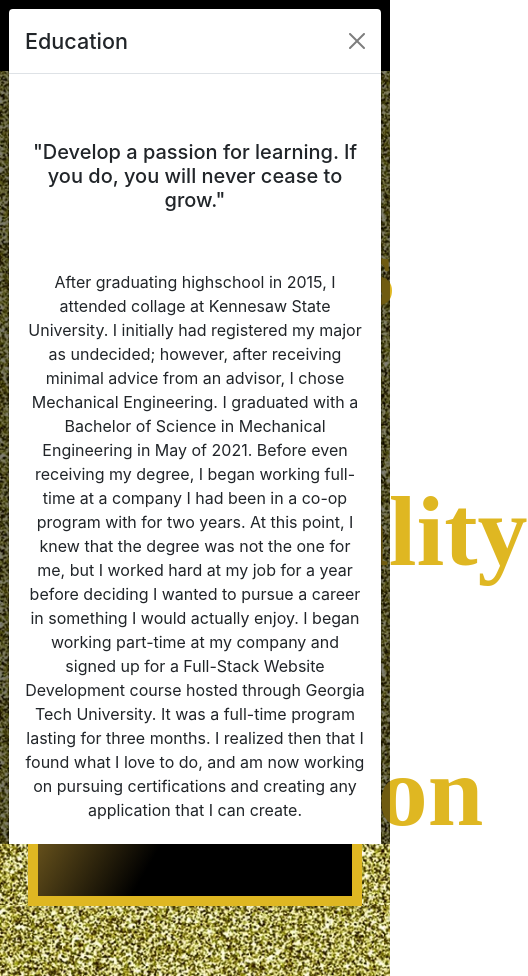
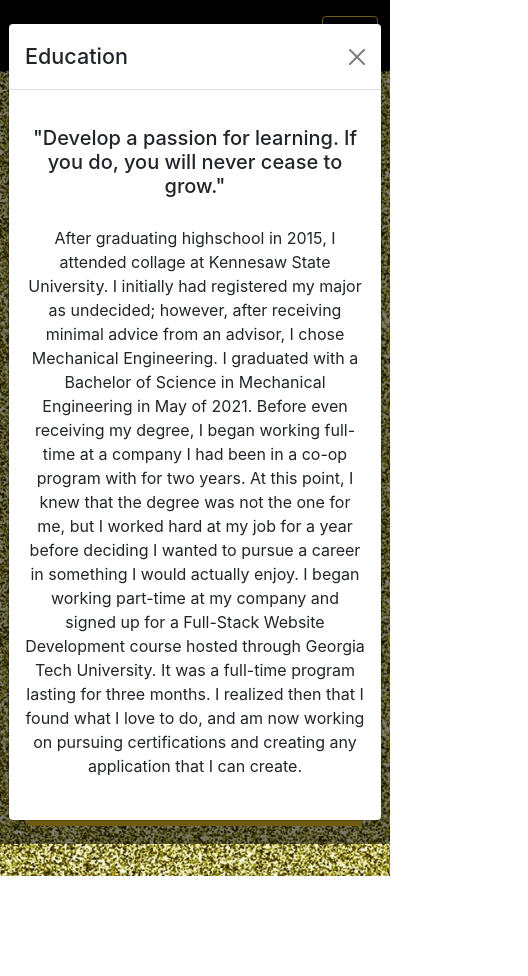
Before and after one commit to courtbourt12/CourtneyMadeAnAwesomePortfolio, a React (Create React App) app in the folder portfolio/: page /about in a window 390 px wide. Both pictures are taken after a click on the button "Education". Shown: the whole page, 528 px wide, since content can reach past the window. After the commit the page ends 876 px from the top, so only its background shows below. Built offline with nearby package versions, Linux system fonts and the light colour scheme; a web font is replaced by a local one.

Commit message:
lets see now

```diff
--- a/portfolio/src/components/Education.js
+++ b/portfolio/src/components/Education.js
@@ -30,7 +30,7 @@ function Education() {
                   </Modal.Title>
                 </Modal.Header>
                 <Modal.Body>
-                  <h5
+                  <h5 className= "fixThePadding"
                   style = {{
                       textAlign: "center",
                       paddingBottom: "50px",
@@ -39,7 +39,7 @@ function Education() {
                   <p
                   style = {{
                     textAlign: "center",
-                    paddingBottom: "50px"
+                    paddingBottom: "10px"
                 }}>
                     After graduating highschool in 2015, I attended collage at Kennesaw State University.  I initially had registered my major as undecided; however, after receiving minimal advice from an advisor, I chose Mechanical Engineering.  I graduated with a Bachelor of Science in Mechanical Engineering in May of 2021.  Before even receiving my degree, I began working full-time at a company I had been in a co-op program with for two years.  At this point, I knew that the degree was not the one for me, but I worked hard at my job for a year before deciding I wanted to pursue a career in something I would actually enjoy.  I began working part-time at my company and signed up for a Full-Stack Website Development course hosted through Georgia Tech University.  It was a full-time program lasting for three months.  I realized then that I found what I love to do, and am now working on pursuing certifications and creating any application that I can create.
                   </p>
--- a/portfolio/src/styling/About.css
+++ b/portfolio/src/styling/About.css
@@ -36,7 +36,7 @@
         display: block;
         width: 90%;
         height: 240px;
-        margin-bottom: 20px;
+        margin-bottom: 10px;
         margin-left: auto;
         margin-right: auto;
     }
@@ -45,7 +45,7 @@
         display: block;
         width: 90%;
         height: 240px;
-        margin-bottom: 20px;
+        margin-bottom: 10px;
         margin-left: auto;
         margin-right: auto;
     }
@@ -54,9 +54,22 @@
         display: block;
         width: 90%;
         height: 240px;
-        margin-bottom: 20px;
         margin-left: auto;
         margin-right: auto;
+    }
+
+    .littleCards {
+        font-size: 70px !important;
+        line-height: 100px !important;
+    }
+
+    .fixThePadding {
+        padding-bottom: 20px !important;
+        padding-top: 20px !important;
+    }
+
+    .mainCard {
+        margin-top: 15px;
     }
   }
 
```
